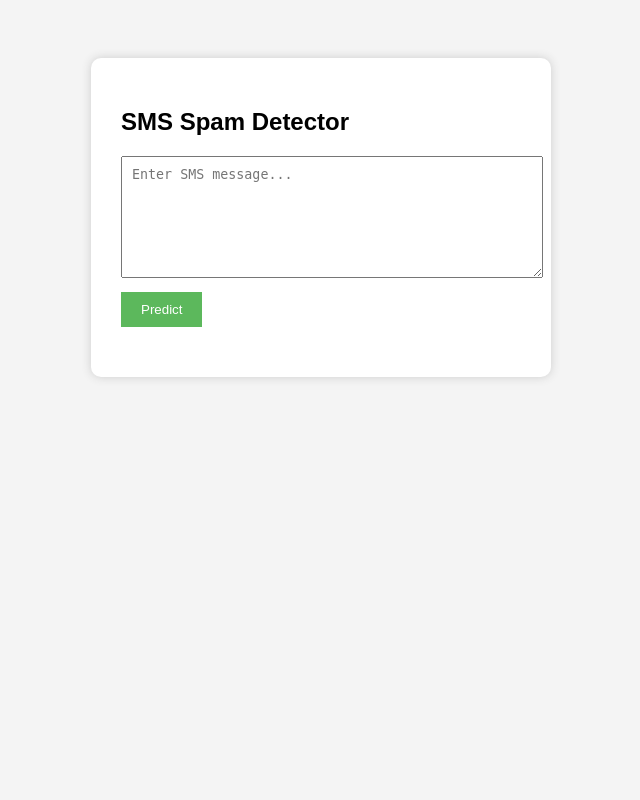
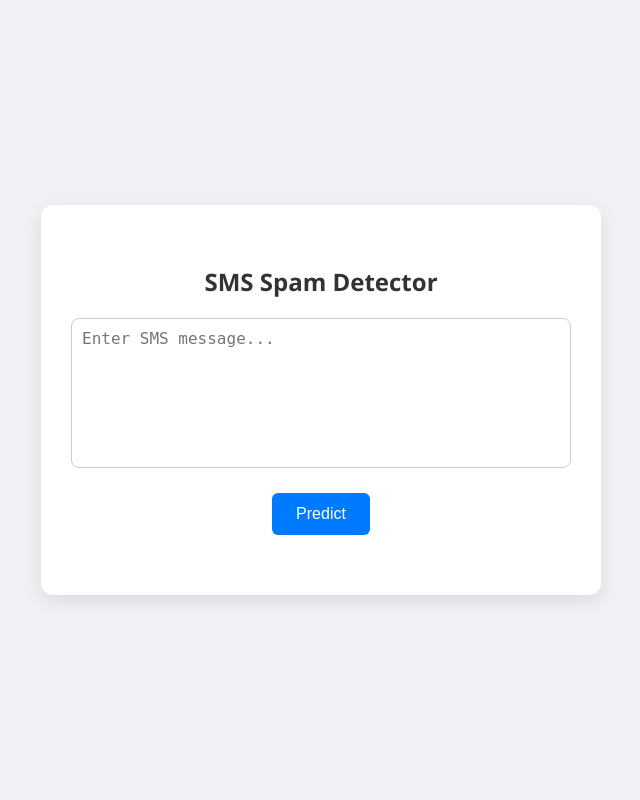
Before and after one commit to Ujjwal260/flask_spam_detector, a Flask app: page / in a window 1280 px wide. Shown: the whole page, without its empty margins (319-959 px from the left). Run offline with Flask 3, Linux system fonts and the light colour scheme; parts of the project's set-up code (start-up, migrations or seed data) failed here and were passed over.

Commit message:
Update style.css

```diff
--- a/static/style.css
+++ b/static/style.css
@@ -1,35 +1,60 @@
+/* /static/style.css */
+
 body {
-    font-family: Arial, serif;
-    background: #f4f4f4;
+    margin: 0;
+    padding: 0;
+    font-family: 'Segoe UI', Tahoma, Geneva, Verdana, sans-serif;
+    background-color: #f0f2f5;
+    height: 100vh;
     display: flex;
     justify-content: center;
-    padding-top: 50px;
+    align-items: center;
 }
 
 .container {
-    background: white;
-    padding: 30px;
-    border-radius: 10px;
-    box-shadow: 0 0 10px #ccc;
-    width: 400px;
+    background-color: #ffffff;
+    padding: 40px 30px;
+    border-radius: 12px;
+    box-shadow: 0 6px 20px rgba(0, 0, 0, 0.1);
+    width: 90%;
+    max-width: 500px;
+    text-align: center;
+}
+
+h2 {
+    margin-bottom: 20px;
+    color: #333;
 }
 
 textarea {
     width: 100%;
-    height: 100px;
-    margin-bottom: 10px;
+    height: 150px;
+    font-size: 16px;
     padding: 10px;
+    resize: none;
+    border-radius: 8px;
+    border: 1px solid #ccc;
+    margin-bottom: 20px;
+    box-sizing: border-box;
 }
 
 button {
-    padding: 10px 20px;
-    background: #5cb85c;
+    background-color: #007bff;
     color: white;
     border: none;
+    padding: 12px 24px;
+    font-size: 16px;
+    border-radius: 6px;
     cursor: pointer;
+    transition: background-color 0.3s ease;
+}
+
+button:hover {
+    background-color: #0056b3;
 }
 
 #result {
     margin-top: 20px;
     font-weight: bold;
+    color: #444;
 }
```
